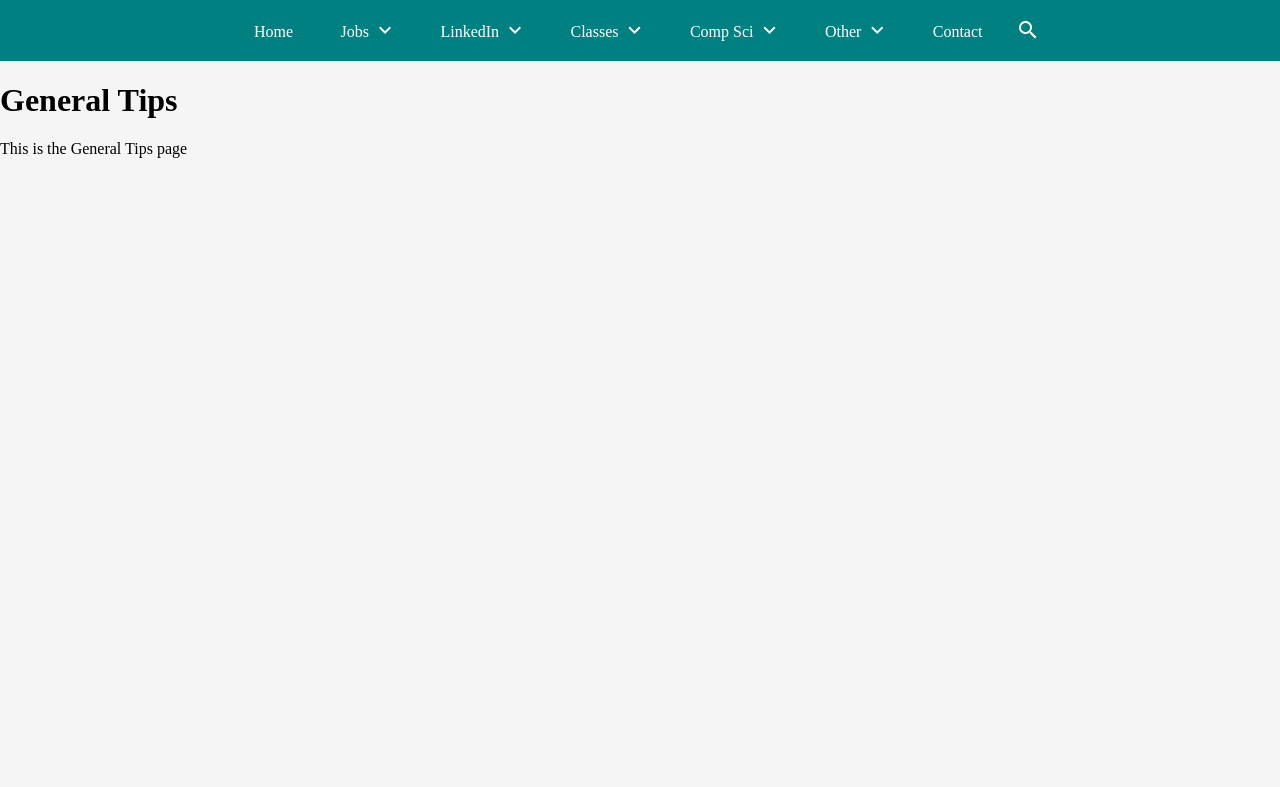
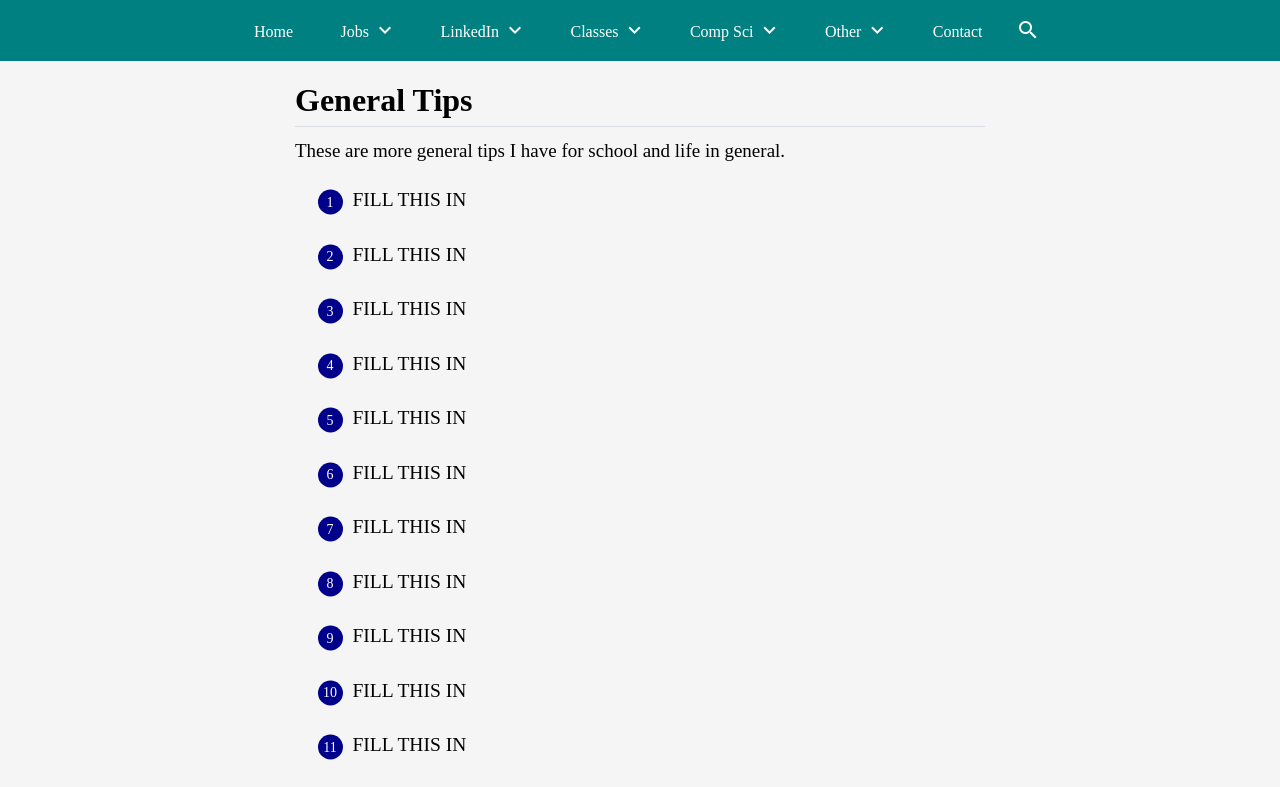
Before and after one commit to MichaelT-178/ForGuy, a Vue app: page /other/GeneralTips in a window 1280 px wide. Shown: the top 787 px of the page. Built offline with nearby package versions, Linux system fonts and the light colour scheme.

Commit message:
Setup general tips

```diff
--- a/src/Views/other/GeneralTips.vue
+++ b/src/Views/other/GeneralTips.vue
@@ -1,6 +1,103 @@
 <template>
-    <main class="about-page">
-        <h1>General Tips</h1>
-        <p>This is the General Tips page</p>
-    </main>
+    <div class="container">
+        <h1 class="tip-header">General Tips</h1>
+        <p class="description">These are more general tips I have for school and life in general.</p>
+        <div class="tips-container">
+            <div v-for="tip in tips" :key="tip.id" class="tip-section">
+                <p class="tip-text" :data-index="tip.id"></p>
+                <p class="text-section" v-html="createHyperLink(tip.tip)"></p>
+            </div>
+        </div>
+        <p style="margin-bottom: 60px;"></p>
+    </div>
 </template>
+
+<script setup>
+import { ref } from 'vue';
+import AllData from "../../data/Other/GeneralTips.json";
+import { createHyperLink } from "../../components/FormatLinks.vue";
+
+const jsonData = ref(AllData);
+const tips = jsonData.value["GeneralTips"];
+
+</script>
+
+<style scoped>
+
+.container {
+    display: flex;
+    flex-direction: column;
+    align-items: center;
+    width: 100%;
+}
+
+.tip-header {
+    text-align: left;
+    border-bottom: 1.5px solid #d8dee4;
+    padding-bottom: 7px;
+    width: 690px;
+}
+
+.description {
+    margin-top: -8px;
+    font-size: 19px;
+    width: 690px;
+}
+
+.tips-container {
+    display: flex;
+    flex-direction: column;
+    align-items: flex-start;
+}
+
+.tip-section {
+    margin-bottom: 5px;
+    width: 575px;
+}
+
+.tip-text {
+    position: relative;
+    width: auto;
+    font-size: 21px;
+    font-weight: 500;
+}
+
+.tip-text::before {
+    content: attr(data-index);
+    display: flex;
+    justify-content: center;
+    align-items: center;
+    background-color: darkblue;
+    color: white;
+    border-radius: 50%;
+    width: 25px;
+    height: 25px;
+    margin-left: -35px;
+    position: absolute;
+    top: 0;
+    transform: translateY(-50%);
+    font-size: 14px;
+}
+
+.text-section {
+    font-size: 19.5px;
+    word-wrap: break-word;
+    overflow-wrap: break-word;
+    margin-top: -13px;
+}
+
+@media (max-width: 700px) {
+    .tip-header {
+        width: 490px;
+    }
+
+    .description {
+        width: 490px;
+    }
+
+    .tip-section {
+        width: 375px;
+    }
+}
+
+</style>
--- /dev/null
+++ b/src/data/Other/GeneralTips.json
@@ -0,0 +1,76 @@
+{
+    "GeneralTips": [
+        {
+            "id": 1,
+            "tip": "FILL THIS IN"
+        },
+        {
+            "id": 2,
+            "tip": "FILL THIS IN"
+        },
+        {
+            "id": 3,
+            "tip": "FILL THIS IN"
+        },
+        {
+            "id": 4,
+            "tip": "FILL THIS IN"
+        },
+        {
+            "id": 5,
+            "tip": "FILL THIS IN"
+        },
+        {
+            "id": 6,
+            "tip": "FILL THIS IN"
+        },
+        {
+            "id": 7,
+            "tip": "FILL THIS IN"
+        },
+        {
+            "id": 8,
+            "tip": "FILL THIS IN"
+        },
+        {
+            "id": 9,
+            "tip": "FILL THIS IN"
+        },
+        {
+            "id": 10,
+            "tip": "FILL THIS IN"
+        },
+        {
+            "id": 11,
+            "tip": "FILL THIS IN"
+        },
+        {
+            "id": 12,
+            "tip": "FILL THIS IN"
+        },
+        {
+            "id": 13,
+            "tip": "FILL THIS IN"
+        },
+        {
+            "id": 14,
+            "tip": "FILL THIS IN"
+        },
+        {
+            "id": 15,
+            "tip": "FILL THIS IN"
+        },
+        {
+            "id": 16,
+            "tip": "FILL THIS IN"
+        },
+        {
+            "id": 17,
+            "tip": "FILL THIS IN"
+        },
+        {
+            "id": 18,
+            "tip": "FILL THIS IN"
+        }
+    ]
+}
```
